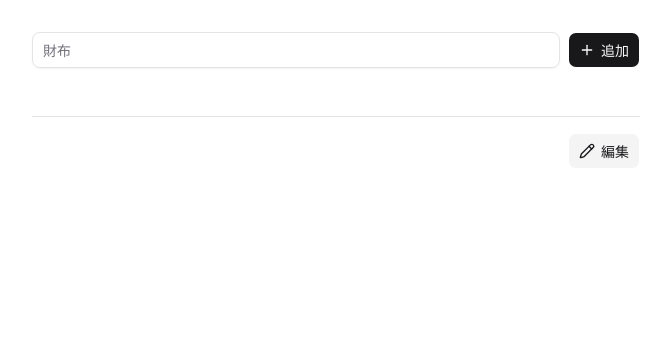
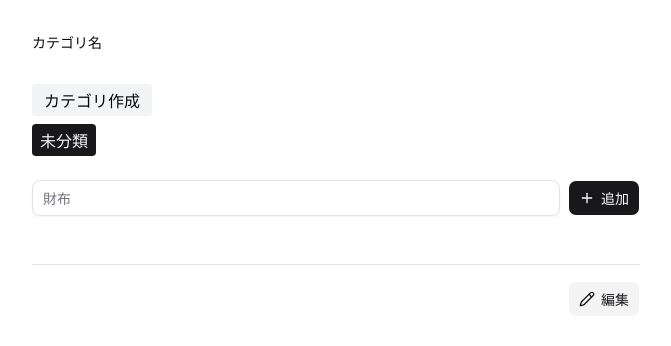
Before and after one commit to kem198/kore-motta, a Next.js app: page / in a window 1280 px wide. Shown: the top 346 px of the page, without its empty margins (0-671 px from the left). Built offline with nearby package versions, Linux system fonts and the light colour scheme.

Commit message:
refactor: enhance category management by initializing default categories in localStorage and updating TodoApp to handle categories

```diff
--- a/src/features/todo-app.tsx
+++ b/src/features/todo-app.tsx
@@ -8,6 +8,10 @@ import { TodoList } from "@/components/shared/todo-list";
 import { Alert, AlertTitle } from "@/components/ui/alert";
 import { Button } from "@/components/ui/button";
 import { toast } from "@/components/ui/toast";
+import {
+  DEFAULT_CATEGORIES_STORAGE,
+  DEFAULT_CATEGORY_ID,
+} from "@/constants/categories";
 import { MESSAGES } from "@/constants/messages";
 import { CURRENT_TODO_STORAGE_VERSION } from "@/constants/version";
 import { useTodos } from "@/hooks/use-todos";
@@ -19,7 +23,7 @@ import {
   PencilIcon,
   UploadIcon,
 } from "lucide-react";
-import { useCallback, useState } from "react";
+import { useCallback, useEffect, useState } from "react";
 
 export function TodoApp() {
   const {
@@ -34,6 +38,62 @@ export function TodoApp() {
   } = useTodos();
 
   const [isEditing, setIsEditing] = useState(false);
+  const [categories, setCategories] = useState<
+    Record<string, { name: string }>
+  >(() => {
+    try {
+      if (typeof window === "undefined") return DEFAULT_CATEGORIES_STORAGE;
+      const raw = window.localStorage.getItem("categories");
+      return raw ? JSON.parse(raw) : DEFAULT_CATEGORIES_STORAGE;
+    } catch {
+      return DEFAULT_CATEGORIES_STORAGE;
+    }
+  });
+
+  const [categoryName, setCategoryName] = useState("");
+  const [activeCategoryId, setActiveCategoryId] = useState<string>(
+    () => DEFAULT_CATEGORY_ID,
+  );
+
+  // 初回ロード時に localStorage に categories がなければ初期値を保存する
+  useEffect(() => {
+    try {
+      if (typeof window === "undefined") return;
+      const raw = window.localStorage.getItem("categories");
+      if (!raw) {
+        window.localStorage.setItem(
+          "categories",
+          JSON.stringify(DEFAULT_CATEGORIES_STORAGE),
+        );
+      }
+    } catch {
+      // ignore
+    }
+  }, []);
+  const handleAddCategory = useCallback(() => {
+    const name = categoryName.trim();
+    if (!name) return;
+
+    const id = crypto.randomUUID();
+
+    setCategories((prev) => {
+      const next = { [id]: { name }, ...prev };
+      try {
+        window.localStorage.setItem("categories", JSON.stringify(next));
+      } catch {
+        // ignore
+      }
+      return next;
+    });
+
+    setActiveCategoryId(id);
+    setCategoryName("");
+    toast.add({
+      title: "カテゴリを追加しました",
+      description: name,
+      type: "success",
+    });
+  }, [categoryName]);
 
   const handleCreate = useCallback(
     (values: TodoFormValues) => {
@@ -48,6 +108,7 @@ export function TodoApp() {
         name: trimmedName,
         order: 0,
         memo: values.memo?.trim() || undefined,
+        categoryId: DEFAULT_CATEGORY_ID,
         completed: false,
       };
 
@@ -153,6 +214,44 @@ export function TodoApp() {
   return (
     <div className="flex flex-col gap-4">
       <div className="not-prose flex w-full flex-col gap-6">
+        <div className="flex flex-col gap-2">
+          <label className="flex flex-col">
+            <span className="text-sm font-medium">カテゴリ名</span>
+            <input
+              aria-label="カテゴリ名"
+              value={categoryName}
+              onChange={(e) => setCategoryName(e.target.value)}
+              className="input"
+            />
+          </label>
+          <div>
+            <button
+              type="button"
+              onClick={handleAddCategory}
+              className="inline-flex items-center rounded bg-gray-100 px-3 py-1"
+            >
+              カテゴリ作成
+            </button>
+          </div>
+
+          {isLoaded && (
+            <div className="flex flex-wrap gap-2" aria-label="カテゴリ一覧">
+              {Object.entries(categories).map(([id, c]) => (
+                <div
+                  key={id}
+                  className={
+                    id === activeCategoryId
+                      ? "bg-primary text-primary-foreground inline-flex items-center rounded px-2 py-1"
+                      : "bg-muted rounded px-2 py-1"
+                  }
+                >
+                  {c.name}
+                </div>
+              ))}
+            </div>
+          )}
+        </div>
+
         <TodoForm onSubmit={handleCreate} isEditing={isEditing} />
 
         <TodoList
@@ -194,6 +293,7 @@ export function TodoApp() {
                   todoStorage={{
                     version: CURRENT_TODO_STORAGE_VERSION,
                     todos,
+                    categories,
                   }}
                   className="w-fit"
                 >
--- a/src/hooks/use-todos.ts
+++ b/src/hooks/use-todos.ts
@@ -1,5 +1,6 @@
 import { useCallback, useEffect, useState } from "react";
 
+import { DEFAULT_CATEGORIES_STORAGE } from "@/constants/categories";
 import { CURRENT_TODO_STORAGE_VERSION } from "@/constants/version";
 import { parseTodoStorage } from "@/schemas/todo-storage-schema";
 import { Todo, TodoStorage } from "@/types/todo";
@@ -67,9 +68,15 @@ export function useTodos(options: UseTodosOptions = {}): UseTodosReturn {
       return;
     }
 
+    const rawCats = window.localStorage.getItem("categories");
+    const categories = rawCats
+      ? JSON.parse(rawCats)
+      : DEFAULT_CATEGORIES_STORAGE;
+
     const todoStorage: TodoStorage = {
       version: CURRENT_TODO_STORAGE_VERSION,
       todos,
+      categories,
     };
 
     window.localStorage.setItem(storageKey, JSON.stringify(todoStorage));
@@ -108,6 +115,16 @@ export function useTodos(options: UseTodosOptions = {}): UseTodosReturn {
     const parsedTodoStorage = parseTodoStorage(JSON.parse(data));
 
     setTodos(parsedTodoStorage.todos);
+    try {
+      if (typeof window !== "undefined" && parsedTodoStorage.categories) {
+        window.localStorage.setItem(
+          "categories",
+          JSON.stringify(parsedTodoStorage.categories),
+        );
+      }
+    } catch {
+      // ignore
+    }
   }, []);
 
   return {
```
Also changed, not shown: 1 other file (tests, documents, lock files or other folders).
